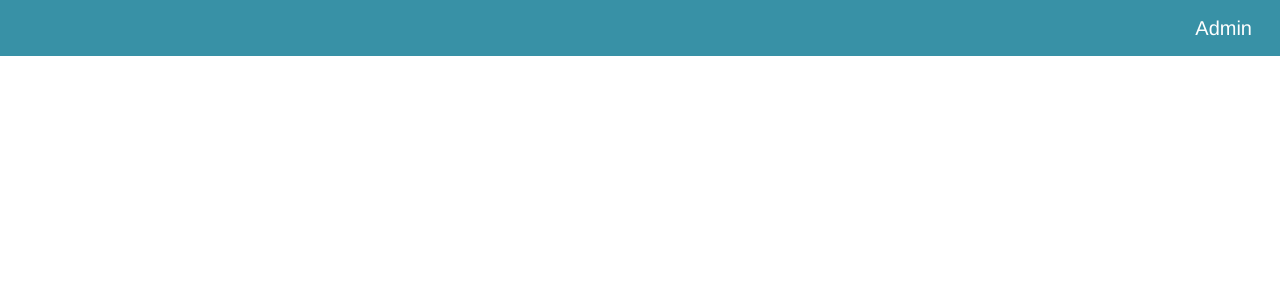
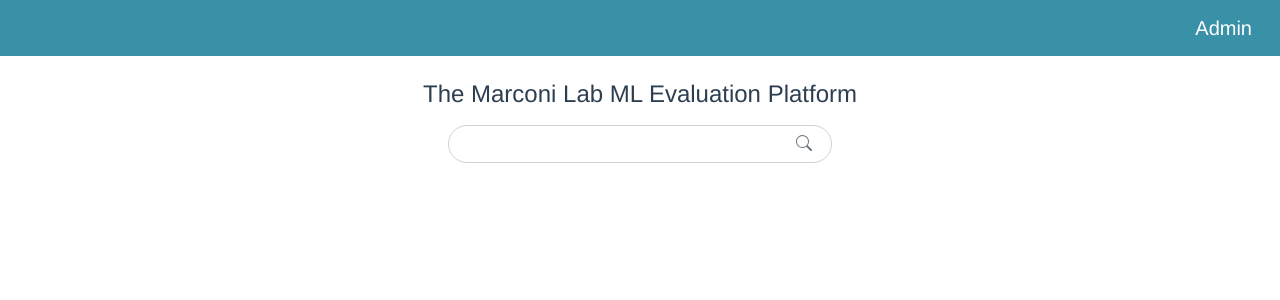
Before and after one commit to Marconi-Lab/Evaluation-platform, a Vue app in the folder frontend/: page /admin/projects in a window 1280 px wide. Shown: the top 300 px of the page. Built offline with nearby package versions, Linux system fonts and the light colour scheme.

Commit message:
Adds search component

```diff
--- a/frontend/src/views/admin/Projects.vue
+++ b/frontend/src/views/admin/Projects.vue
@@ -1,15 +1,23 @@
 <template>
   <div>
     <UserNavigation :username="'Admin'" />
+    <div class="container">
+      <div class="my-4">
+        <h4>The Marconi Lab ML Evaluation Platform</h4>
+        <SearchBar />
+      </div>
+    </div>
   </div>
 </template>
 
 <script>
 import UserNavigation from "@/components/common/UserNavigation.vue";
+import SearchBar from "@/components/common/SearchBar.vue";
 export default {
   name: "admin-projects",
   components: {
     UserNavigation,
+    SearchBar,
   },
   data() {
     return {};
```
